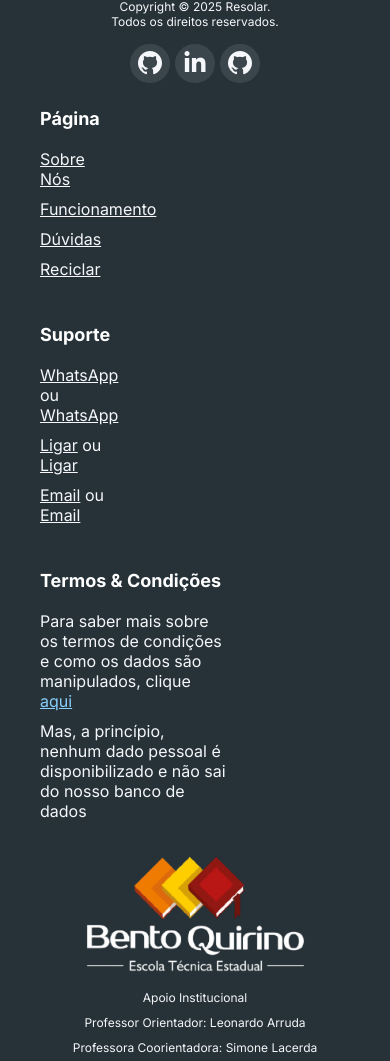
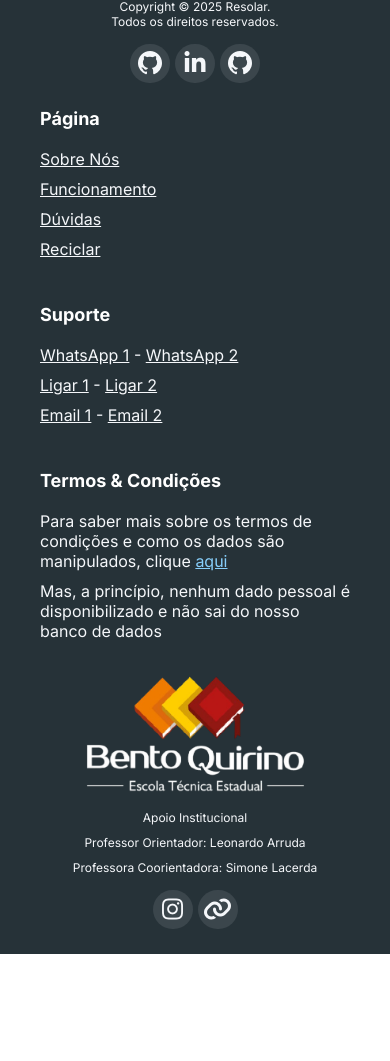
Before and after one commit to Gabriel-Darbello/resolar, a Django app: page /resolar/inicio/ in a window 390 px wide. Shown: the part 3715-4776 px from the top of the page. After the commit the page ends 4669 px from the top, so only its background shows below. Run offline with Django 5.2, Linux system fonts and the light colour scheme; some libraries are stand-ins or nearby versions.

Commit message:
Update index.html
Corrigido footer responsivo

```diff
--- a/resolar/templates/resolar/html/index.html
+++ b/resolar/templates/resolar/html/index.html
@@ -304,20 +304,20 @@
 
         <div id="footerMid">
             <div class="footerContent">
-                <ul style="width: 15%;">
+                <ul id="list1">
                     <li class="listTitle">Página</li>
                     <li><a href="#proposito">Sobre Nós</a></li>
                     <li><a href="#funcionamento">Funcionamento</a></li>
                     <li><a href="#duvidas">Dúvidas</a></li>
                     <li><a href="#reciclar">Reciclar</a></li>
                 </ul>
-                <ul style="width: 25%;">
+                <ul id="list2">
                     <li class="listTitle listTitleSecond">Suporte</li>
-                    <li><a href="https://wa.me/5519990153963" target="_blank">WhatsApp</a> ou <a href="https://wa.me/5519994259533" target="_blank">WhatsApp</a></li>
-                    <li><a href="tel:+5519990153963" target="_blank">Ligar</a> ou <a href="tel:+5519994259533" target="_blank">Ligar</a></li>
-                    <li><a href="mailto:lucas.s.siqueira.2009@gmail.com" target="_blank">Email</a> ou <a href="mailto:gadarbello@gmail.com" target="_blank">Email</a></li>
+                    <li><a href="https://wa.me/5519990153963" target="_blank">WhatsApp 1</a> - <a href="https://wa.me/5519994259533" target="_blank">WhatsApp 2</a></li>
+                    <li><a href="tel:+5519990153963" target="_blank">Ligar 1</a> - <a href="tel:+5519994259533" target="_blank">Ligar 2</a></li>
+                    <li><a href="mailto:lucas.s.siqueira.2009@gmail.com" target="_blank">Email 1</a> - <a href="mailto:gadarbello@gmail.com" target="_blank">Email 2</a></li>
                 </ul>
-                <ul style="width: 60%;">
+                <ul id="list3">
                     <li class="listTitle listTitleSecond">Termos & Condições</li>
                     <li>Para saber mais sobre os termos de condições e como os dados são manipulados, clique <a id="aTermos">aqui</a></li>
                     <li>Mas, a princípio, nenhum dado pessoal é disponibilizado e não sai do nosso banco de dados</li>
```
